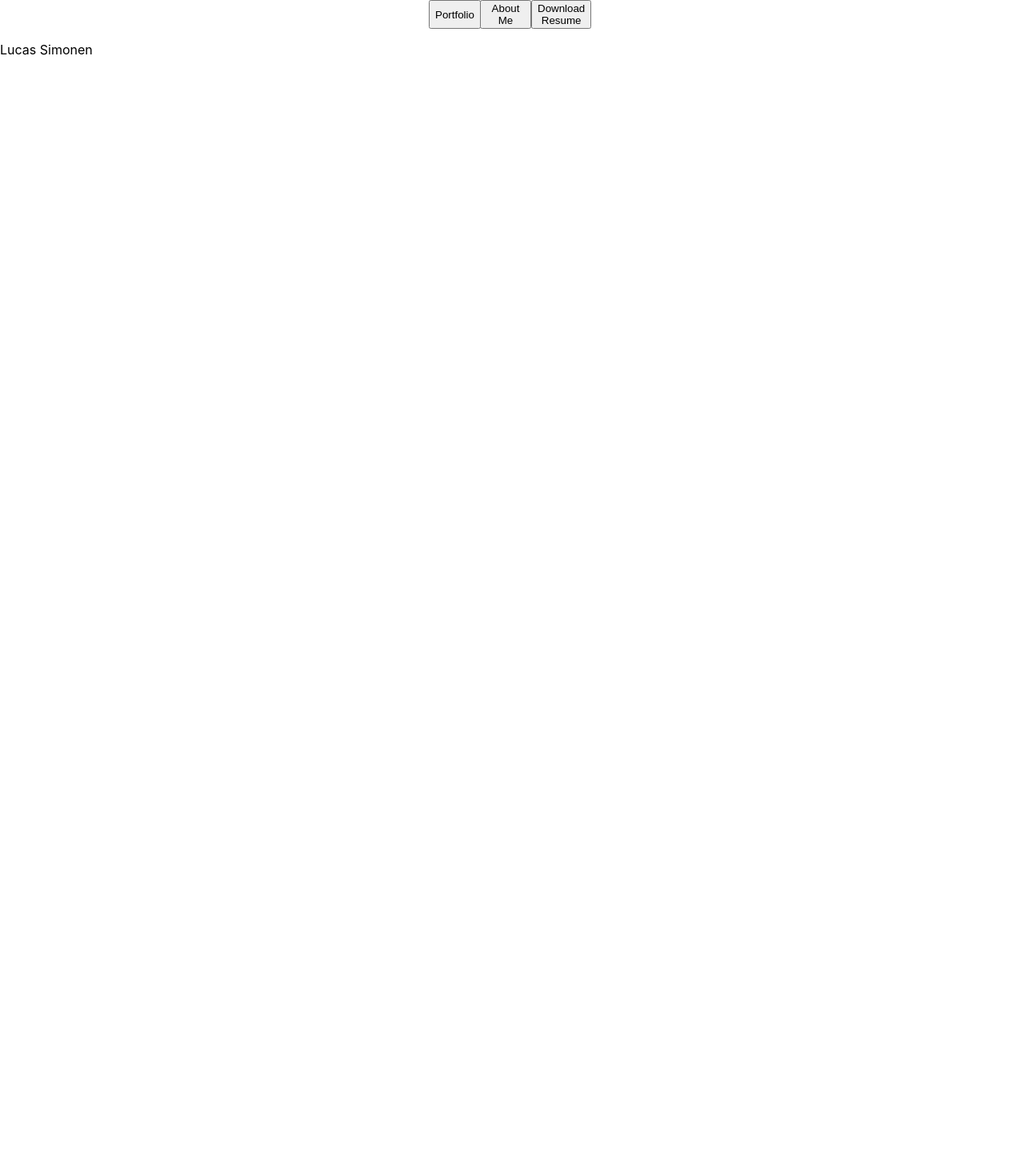
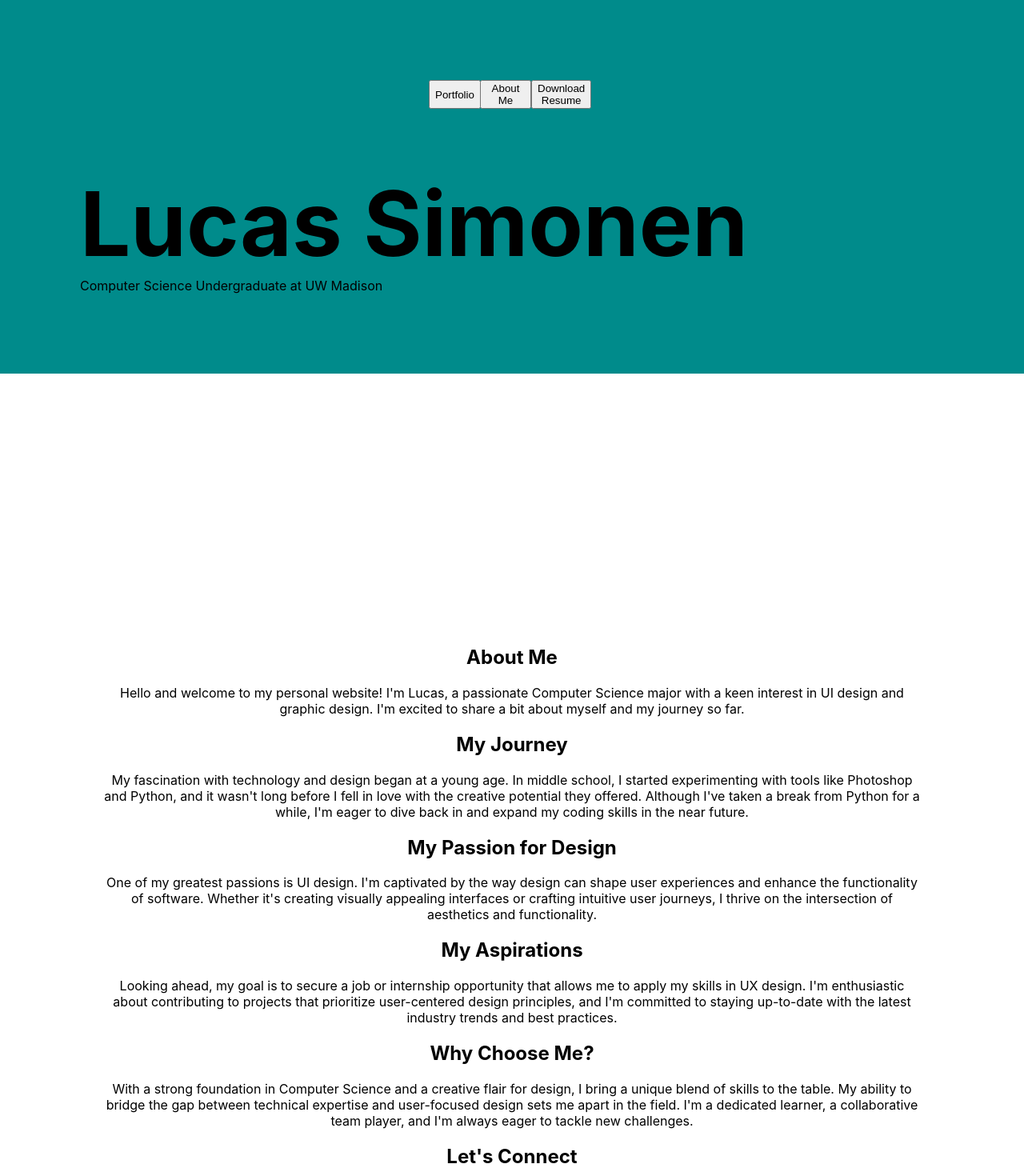
Before and after one commit to lsimonen1/Lucas-websitev1, a React (Create React App) app in the folder my-new-app/: page / in a window 1280 px wide. Shown: the top 1470 px of the page at 80% size. Before the commit the page ends 800 px from the top, so only its background shows below. Built offline with nearby package versions, Linux system fonts and the light colour scheme.

Commit message:
More Elements

```diff
--- a/my-new-app/src/App.js
+++ b/my-new-app/src/App.js
@@ -1,3 +1,4 @@
+import AboutMe from "./components/AboutMe";
 import Name from "./components/Name";
 import TabButton from "./components/TabButton";
 
@@ -5,16 +6,17 @@ import TabButton from "./components/TabButton";
 function App() {
   return (
     <div className="App">
+      <div className="namePage">
       <div className="topHalf">
       <TabButton title = 'Portfolio' />
       <TabButton title = 'About Me' />
       <TabButton title = 'Download Resume' />
       </div>
       <header className="App-header">
-        <p>
-          Lucas Simonen
-        </p>
+        <Name />
       </header>
+      </div>
+      <AboutMe />
     </div>
   );
 }
--- a/my-new-app/src/components/AboutMe.js
+++ b/my-new-app/src/components/AboutMe.js
@@ -2,8 +2,21 @@ import React from 'react'
 
 const AboutMe = () => {
   return (
-    <div>
+    <div className = 'aboutMeSection'>
+      <h2>About Me</h2>
+      <p>Hello and welcome to my personal website! I'm Lucas, a passionate Computer Science major with a keen interest in UI design and graphic design. I'm excited to share a bit about myself and my journey so far.</p>
+      <h2>My Journey</h2>
+      <p>My fascination with technology and design began at a young age. In middle school, I started experimenting with tools like Photoshop and Python, and it wasn't long before I fell in love with the creative potential they offered. Although I've taken a break from Python for a while, I'm eager to dive back in and expand my coding skills in the near future.</p>
+      <h2>My Passion for Design</h2>
+      <p>One of my greatest passions is UI design. I'm captivated by the way design can shape user experiences and enhance the functionality of software. Whether it's creating visually appealing interfaces or crafting intuitive user journeys, I thrive on the intersection of aesthetics and functionality.</p>
+      <h2>My Aspirations</h2>
+      <p>Looking ahead, my goal is to secure a job or internship opportunity that allows me to apply my skills in UX design. I'm enthusiastic about contributing to projects that prioritize user-centered design principles, and I'm committed to staying up-to-date with the latest industry trends and best practices.</p>
+      <h2>Why Choose Me?</h2>
+      <p>With a strong foundation in Computer Science and a creative flair for design, I bring a unique blend of skills to the table. My ability to bridge the gap between technical expertise and user-focused design sets me apart in the field. I'm a dedicated learner, a collaborative team player, and I'm always eager to tackle new challenges.</p>
+      <h2>Let's Connect</h2>
+      <p>'m open to exciting internship opportunities and collaborations in the world of UX design and beyond. If you're interested in working together or simply want to chat about design, technology, or anything else, feel free to reach out to me. I can't wait to connect and explore the possibilities ahead.
 
+Thank you for visiting my website, and I look forward to connecting with you soon!</p>
     </div>
   )
 }
--- a/my-new-app/src/components/Name.js
+++ b/my-new-app/src/components/Name.js
@@ -3,7 +3,10 @@ import React from 'react'
 const Name = () => {
   return (
     <div>
-      <h>Lucas Simonen</h>
+      <h1 className = 'titleName'>Lucas Simonen</h1>
+      <div className = 'majorName'>
+        <p style = {{padding:0, margin:0}}>Computer Science Undergraduate at UW Madison</p>
+      </div>
     </div>
   )
 }
--- a/my-new-app/src/index.css
+++ b/my-new-app/src/index.css
@@ -19,6 +19,12 @@ code {
   text-align: center;
 }
 
+.namePage{
+  height: 100%;
+  padding: 100px;
+  background-color: darkcyan;
+}
+
 .topHalf{
   display: flex;
 
@@ -26,6 +32,24 @@ code {
   width: 13rem;
   }
 
+
+.titleName{
+font-size: 7rem;
+padding-bottom: 0;
+margin-bottom: 0;
+}
+
+.majorName{
+padding-top: 0;
+margin-top: 0;
+}
+
+.aboutMeSection{
+  margin-left: 8rem;
+  margin-right: 8rem;
+  text-align: center;
+  padding-top: 25%;
+}
   .clearfix::after {
     content: "";
     clear: both;
```
